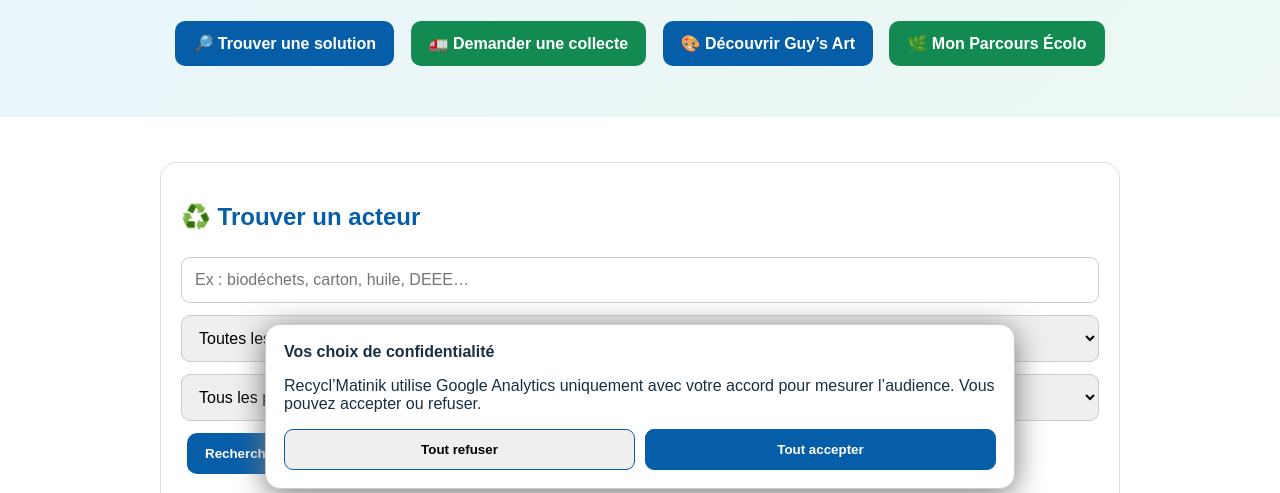
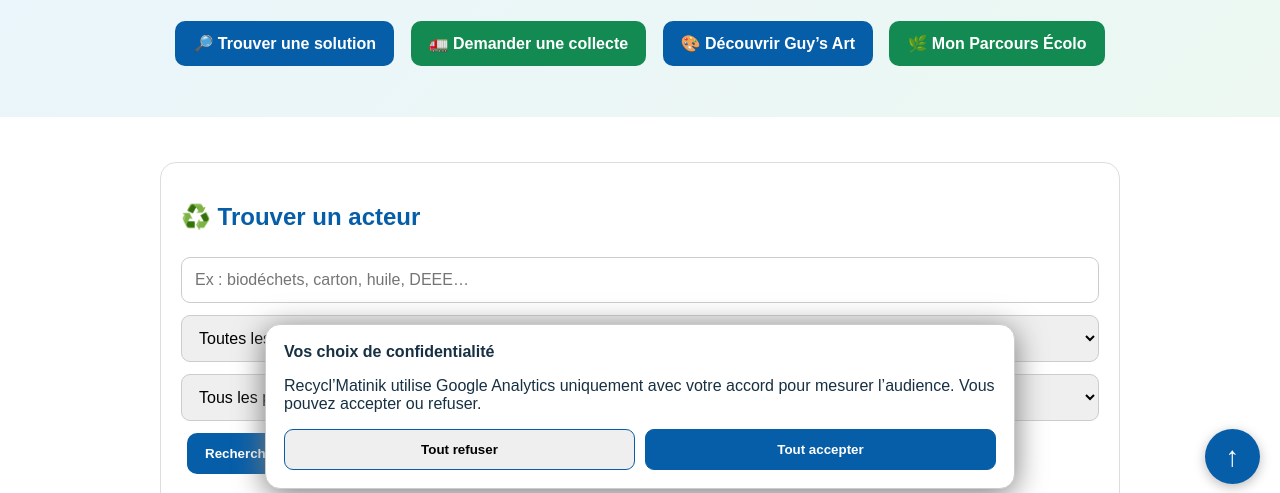
Before and after one commit to guyssolution25/recyclmatinik, a plain HTML site: page index.html in a window 1280 px wide. Shown: the part 296-789 px from the top of the page. Drawn offline with Linux system fonts and the light colour scheme; no server answers.

Commit message:
Update index.html

```diff
--- a/index.html
+++ b/index.html
@@ -1175,5 +1175,10 @@ loadData();
 
 </script>
 
+
+<button id="retourHaut" type="button" onclick="window.scrollTo({top:0,behavior:'smooth'})" aria-label="Retour en haut" style="position:fixed;bottom:20px;right:20px;z-index:9999;background:#075EA8;color:white;border:0;border-radius:50%;width:55px;height:55px;font-size:28px;cursor:pointer;box-shadow:0 3px 12px #0004;">
+↑
+</button>
+
 </body>
 </html>
```
